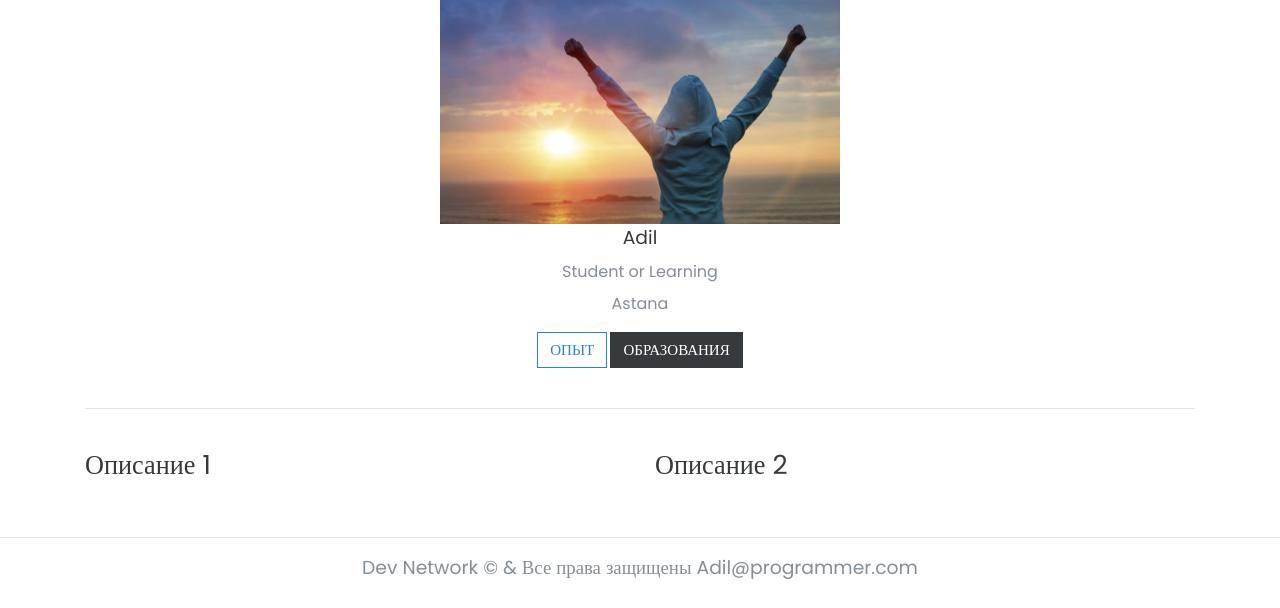
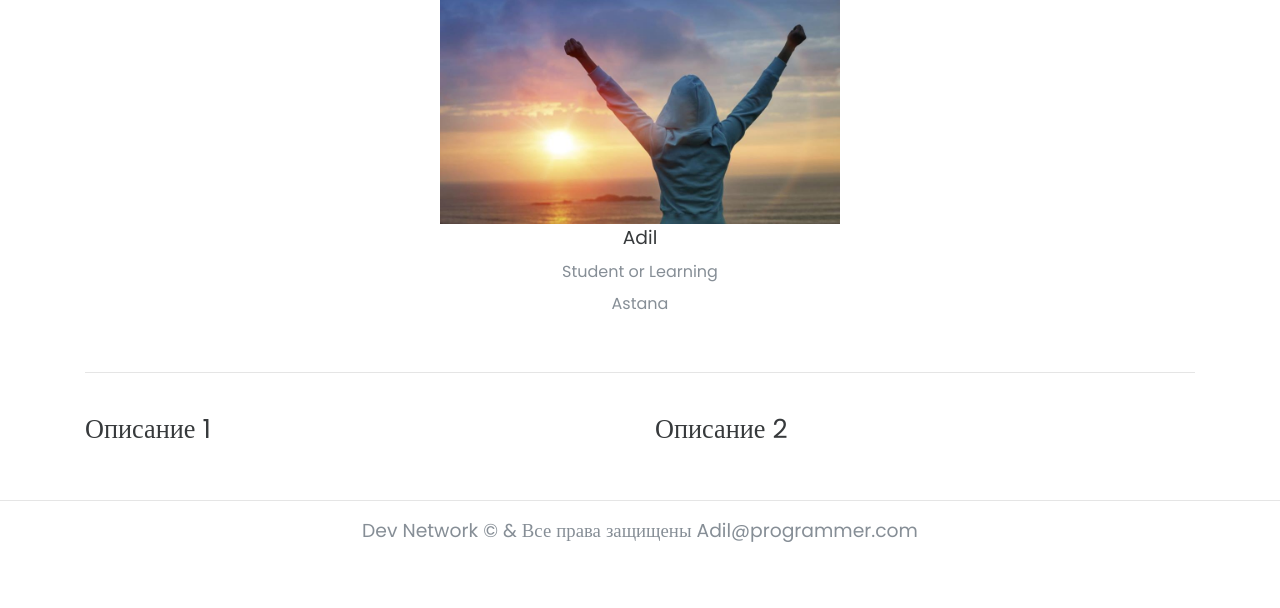
Before and after one commit to AdilkhanTazhibaev/Dev-Net, a Django app: page /dev/profiles/1/detail/ in a window 1280 px wide. Shown: the part 170-778 px from the top of the page. Run offline with Django 3.2, Linux system fonts and the light colour scheme; a user stored in the database is signed in; data comes from the database, SQL or seed files in the repository; some libraries are stand-ins or nearby versions.

Commit message:
Update profile_detail.html

```diff
--- a/profiles/templates/profiles/profile_detail.html
+++ b/profiles/templates/profiles/profile_detail.html
@@ -20,8 +20,7 @@
       <p class="mb-2 text-muted">{{profile.profession}}</p>
       <p class="text-muted">{{profile.location}}</p>
       <div class="btn-group d-block">
-        <a href="{{profile.get_experience_url}}" class="btn btn-outline-primary">ОПЫТ</a>
-        <a href="{{profile.get_education_url}}" class="btn btn-dark">ОБРАЗОВАНИЯ</a>
+
        {% if profile.experience %}
         <a href="{{profile.get_experience_url}}" class="btn btn-outline-primary">ОПЫТ</a>
         {% else %}
```
